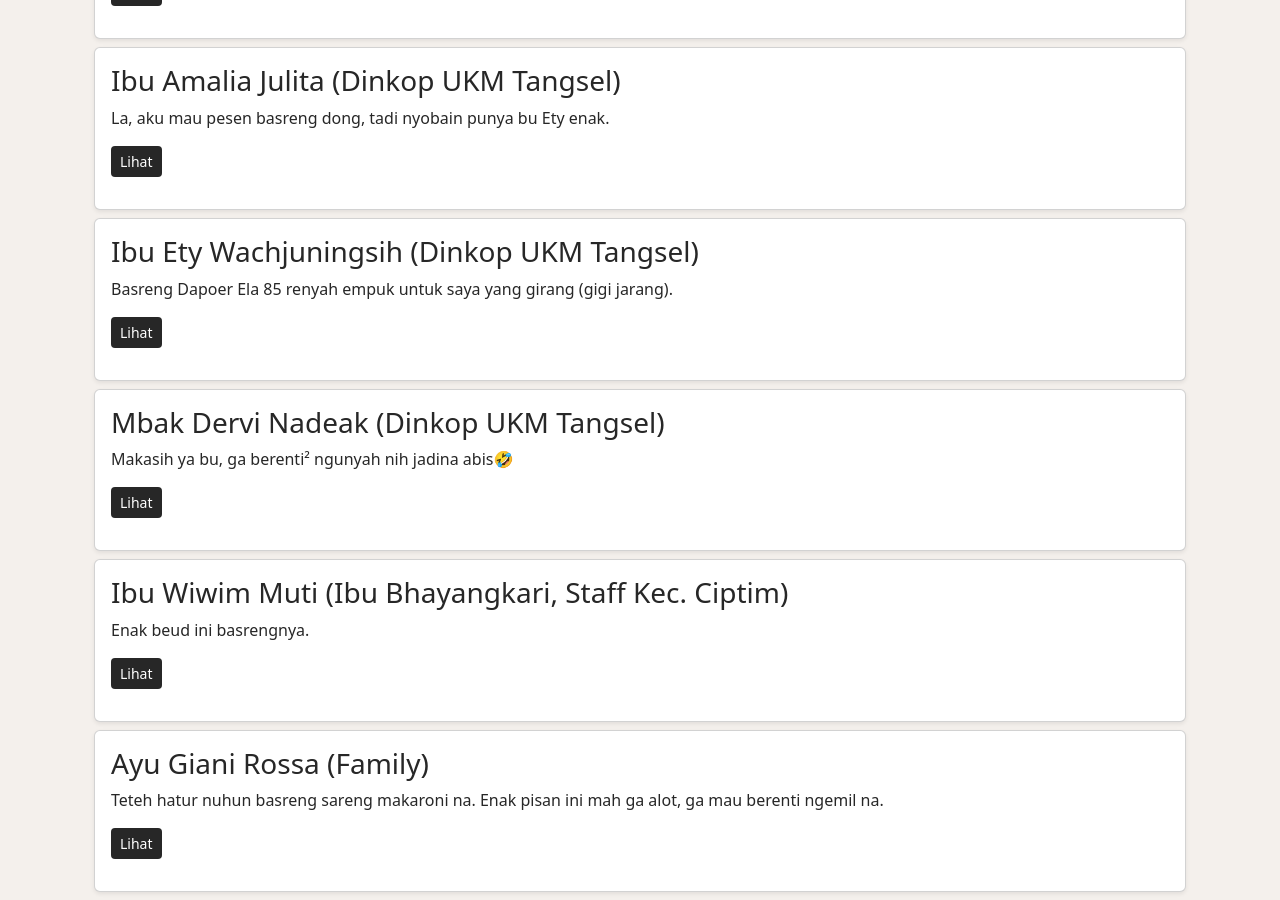
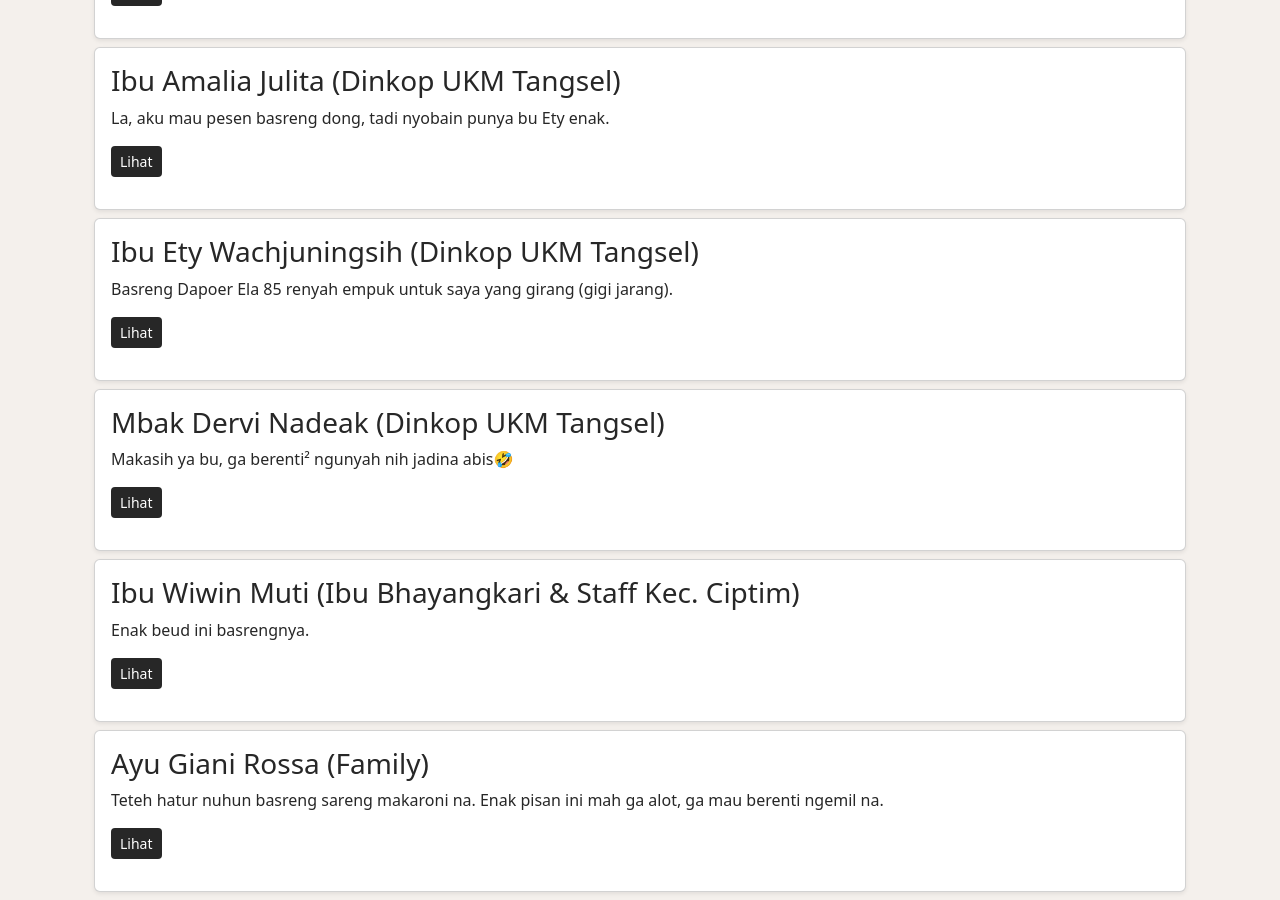
Before and after one commit to dapoerela85/dapoerela85.github.io, a Jekyll site: the page built from testimonials/index.html, in a window 1280 px wide and 900 px high, scrolled down 1691 px. Built offline with Jekyll 4.4.1, drawn with Linux system fonts in a browser that asks for light colours; nearby versions of some CDN libraries; comment, search, counter and statistics services are not loaded.

Commit message:
Update testimonials.yml

```diff
--- a/_data/testimonials.yml
+++ b/_data/testimonials.yml
@@ -31,8 +31,8 @@ testi:
     jabatan: "Dinkop UKM Tangsel"
     text: "Makasih ya bu, ga berenti² ngunyah nih jadina abis🤣"
     img: dervi.jpg
-  - nama: "Ibu Wiwim Muti"
-    jabatan: "Ibu Bhayangkari, Staff Kec. Ciptim"
+  - nama: "Ibu Wiwin Muti"
+    jabatan: "Ibu Bhayangkari & Staff Kec. Ciptim"
     text: "Enak beud ini basrengnya."
     img: wiwin-ciptim.jpg
   - nama: "Ayu Giani Rossa"
```
